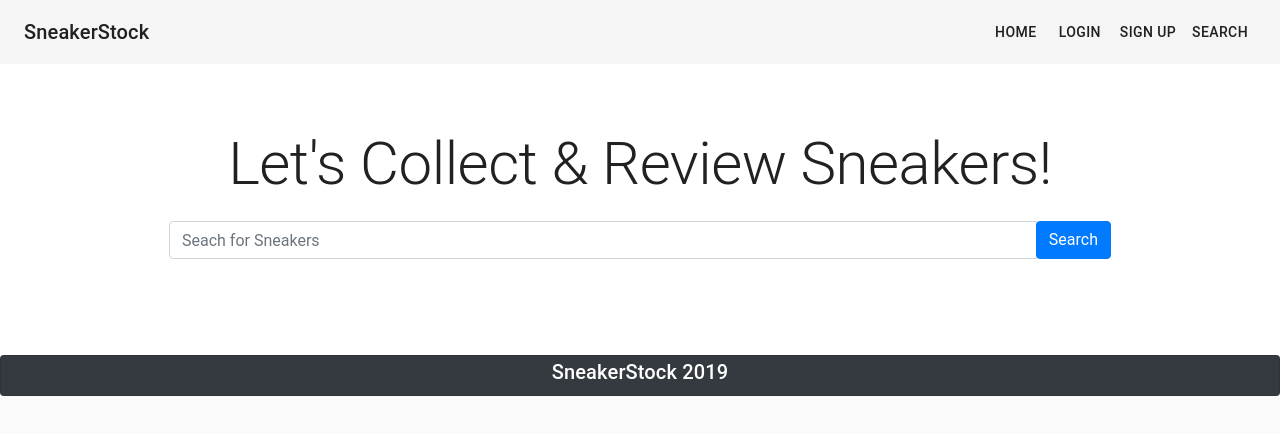
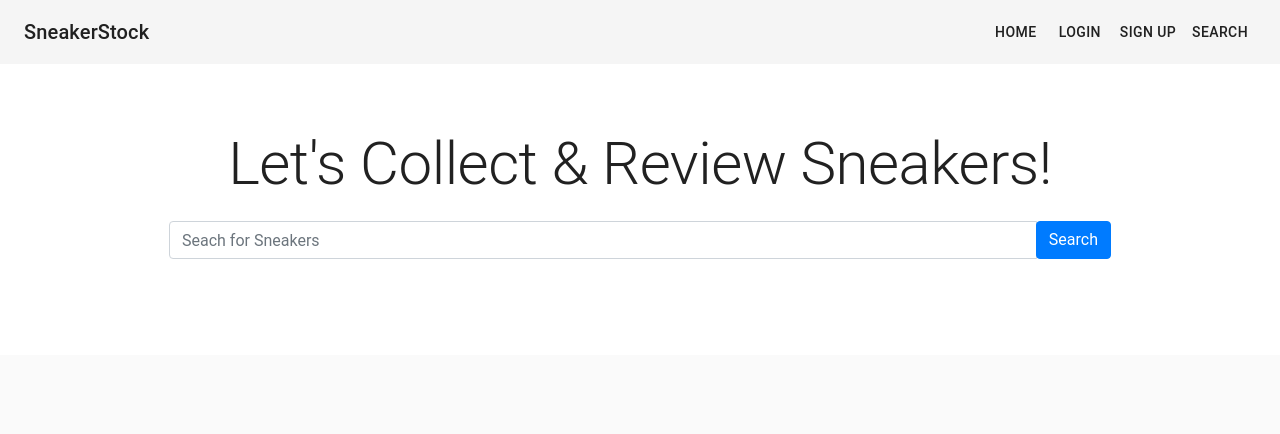
Before and after one commit to xkong93/wbdv-su19-Sneakers-project-react-client, a React (Create React App) app: page / in a window 1280 px wide. Shown: the top 434 px of the page. Built offline with nearby package versions, Linux system fonts and the light colour scheme; no server answers.

Commit message:
delete footer

```diff
--- a/src/container/HomeContainer.js
+++ b/src/container/HomeContainer.js
@@ -38,12 +38,18 @@ const styles = theme => ({
         flexGrow: 1,
     },
     footer: {
-        backgroundColor: theme.palette.background.paper,
+        backgroundColor: "theme.palette.background.paper",
         padding: theme.spacing(6),
+        position: "fixed",
+        height: "100px",
+        bottom: '0',
+        width: "100%",
+
     },
     editorComp: {
         marginTop: "100px"
     }
+
 });
 
 
@@ -73,9 +79,9 @@ class HomeContainer extends Component {
                 })
             })
 
-        if (Cookies.get("JSESSIONID") != null && this.type == "Editor"){
+        if (Cookies.get("JSESSIONID") != null && this.type == "Editor") {
             this.userService.getPortfolioForEditorByEditorId(this.id)
-                .then(response =>{
+                .then(response => {
                     this.setState({
                         editorPickByEditor: response
                     })
@@ -155,7 +161,6 @@ class HomeContainer extends Component {
                     </div>
 
 
-
                     {this.getEditorComp()}
 
                     {Cookies.get("JSESSIONID") != undefined && this.state.userProducts.length > 0 &&
@@ -168,11 +173,11 @@ class HomeContainer extends Component {
                 </main>
 
                 {/* Footer */}
-                <footer className={"card text-white bg-dark mb-3"}>
-                    <Typography variant="h6" align="center" gutterBottom>
-                        SneakerStock 2019
-                    </Typography>
-                </footer>
+                {/*<footer className={classes.footer}>*/}
+                {/*    <Typography variant="h6" align="center" gutterBottom>*/}
+                {/*        SneakerStock 2019*/}
+                {/*    </Typography>*/}
+                {/*</footer>*/}
                 {/* End footer */}
             </React.Fragment>
 
```
